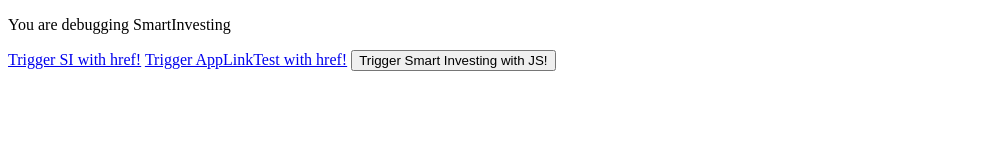
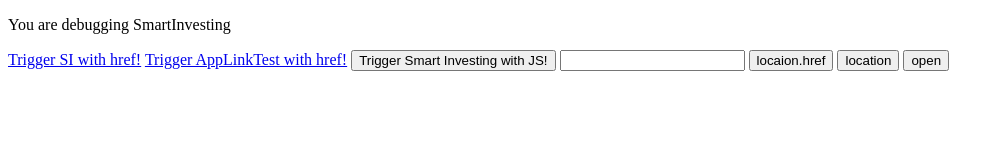
Before and after one commit to indrajit-roy/app-links-test, a website: page public/html/smartinvesting.html in a window 1280 px wide. Shown: the whole page, without its empty margins (0-1004 px from the left). Drawn offline with Linux system fonts and the light colour scheme.

Commit message:
ft: trigger custom link

```diff
--- a/public/html/smartinvesting.html
+++ b/public/html/smartinvesting.html
@@ -1,21 +1,46 @@
 <!DOCTYPE html>
 <html lang="en">
+
 <head>
     <meta charset="UTF-8">
     <meta http-equiv="X-UA-Compatible" content="IE=edge">
     <meta name="viewport" content="width=device-width, initial-scale=1.0">
     <title>Smart Investing Debugger</title>
 </head>
+
 <body>
     <p>You are debugging SmartInvesting</p>
     <a href="scgateway://gatewaydemo">Trigger SI with href!</a>
     <a href="test://applink">Trigger AppLinkTest with href!</a>
     <button id="k_btn" onclick="triggerSI()">Trigger Smart Investing with JS!</button>
 
+    <input id="in" type="Enter link to launch" onchange="onChangeListener">
+    <button id="t_btn" onclick="triggerInputHref()">locaion.href</button>
+    <button id="t_btn" onclick="triggerInputLoc()">location</button>
+    <button id="t_btn" onclick="triggerInputOpen()">open</button>
+
 </body>
 <script>
+    let input = ""
+
+    document.getElementById('in').addEventListener('input', inputHandler)
+    document.getElementById('in').addEventListener('paste', inputHandler)
+    function inputHandler(ev) {
+        input = ev.target.value
+        console.log(input);
+    }
+    function triggerInputHref(event) {
+        window.location.href = input
+    }
+    function triggerInputLoc(event) {
+        window.location = input
+    }
+    function triggerInputOpen(event) {
+        window.open(input)
+    }
     function triggerSI() {
         window.location.href = `scgateway://gatewaydemo`;
     }
 </script>
+
 </html>
```
